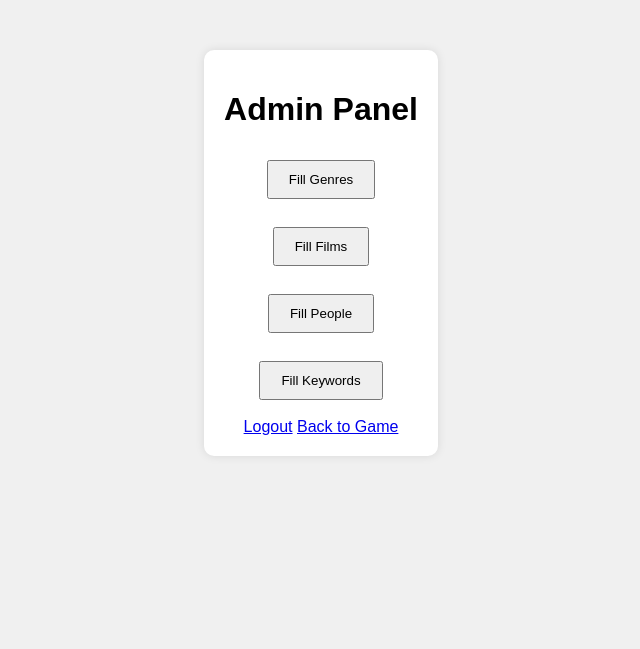
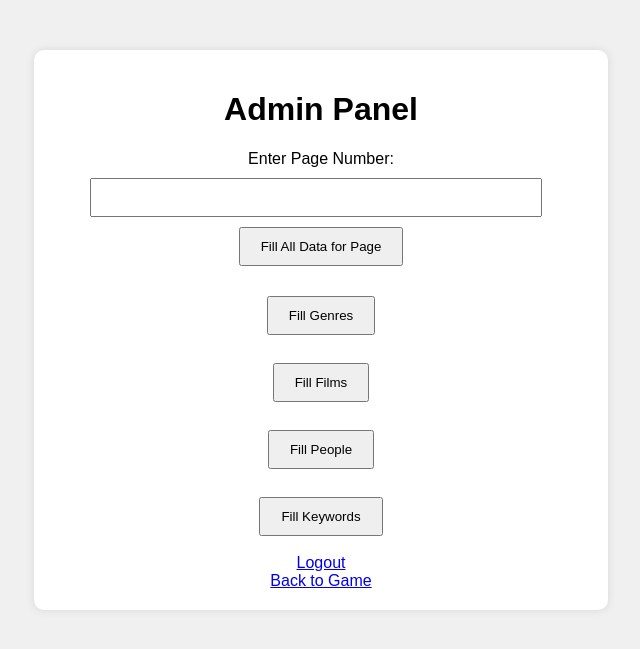
Before and after one commit to VladimirKomov/guess_movie, a Flask app: page /admin in a window 1280 px wide. Shown: the top 649 px of the page, without its empty margins (319-959 px from the left). Run offline with Flask 3, Linux system fonts and the light colour scheme; the visitor is signed in with stand-in values (Sample User, id 1); parts of the project's set-up code (start-up, migrations or seed data) failed here and were passed over.

Commit message:
finished admin function

```diff
--- a/app.py
+++ b/app.py
@@ -101,8 +101,23 @@
         elif 'fill_keywords' in request.form:
             fill_keywords()
             flash('Keywords filled successfully.', 'success')
+        elif 'fill_all_data' in request.form:
+            page = int(request.form['page'])
+            fill_all_data_films_by_page(page)
+            flash(f'Data for page {page} filled successfully.', 'success')
 
     return render_template('admin.html')
 
+@app.route('/fill_all_data', methods=['POST'])
+def fill_all_data():
+    if not is_admin():
+        flash('Access denied. Admins only.', 'danger')
+        return redirect(url_for('login'))
+
+    page = int(request.form.get('page'))
+    fill_all_data_films_by_page(page)
+    flash(f'All data for page {page} filled successfully.', 'success')
+    return redirect(url_for('admin'))
+
 if __name__ == '__main__':
     app.run(debug=True)
--- a/templates/admin.html
+++ b/templates/admin.html
@@ -9,13 +9,21 @@
 <body>
     <div class="container">
         <h1>Admin Panel</h1>
+
+        <form method="post" action="{{ url_for('fill_all_data') }}" style="margin-bottom: 20px;">
+            <label for="page" style="width: 150px; display: inline-block;">Enter Page Number:</label>
+            <input type="number" id="page" name="page" min="1" required style="margin-right: 10px;">
+            <button type="submit" name="fill_all_data">Fill All Data for Page</button>
+        </form>
+
         <form method="post">
             <button name="fill_genres">Fill Genres</button><br><br>
             <button name="fill_films">Fill Films</button><br><br>
             <button name="fill_people">Fill People</button><br><br>
             <button name="fill_keywords">Fill Keywords</button><br><br>
         </form>
-        <a href="{{ url_for('logout') }}">Logout</a>
+
+        <a href="{{ url_for('logout') }}">Logout</a><br>
         <a href="{{ url_for('game') }}">Back to Game</a>
     </div>
 </body>
```
Also changed, not shown: src/administration/fill_base.py (+11 -0 lines), src/database/sql_requests/requests.sql (+20 -0 lines), src/database/sql_requests/create_tabels.sql (line endings or trailing spaces).
